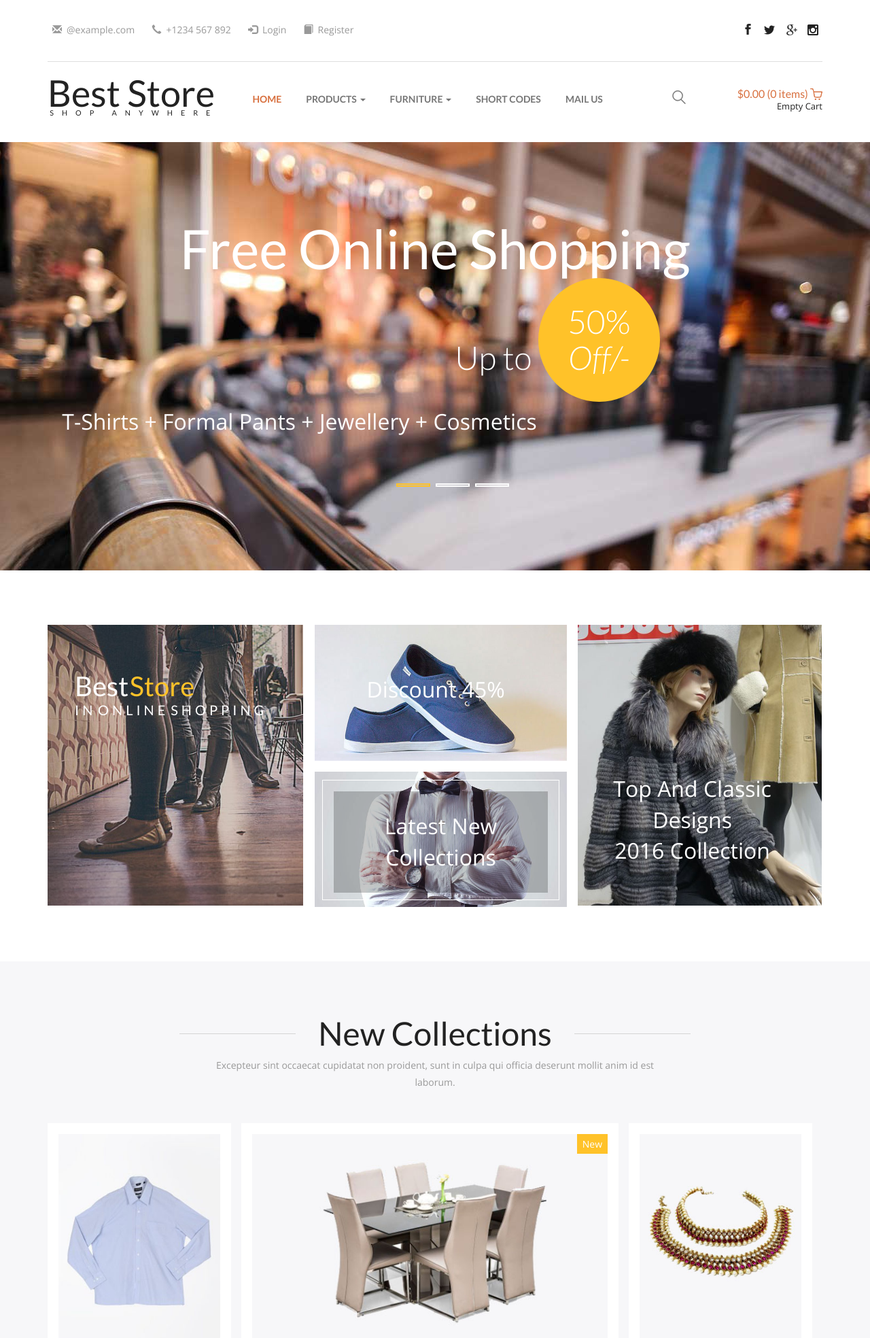
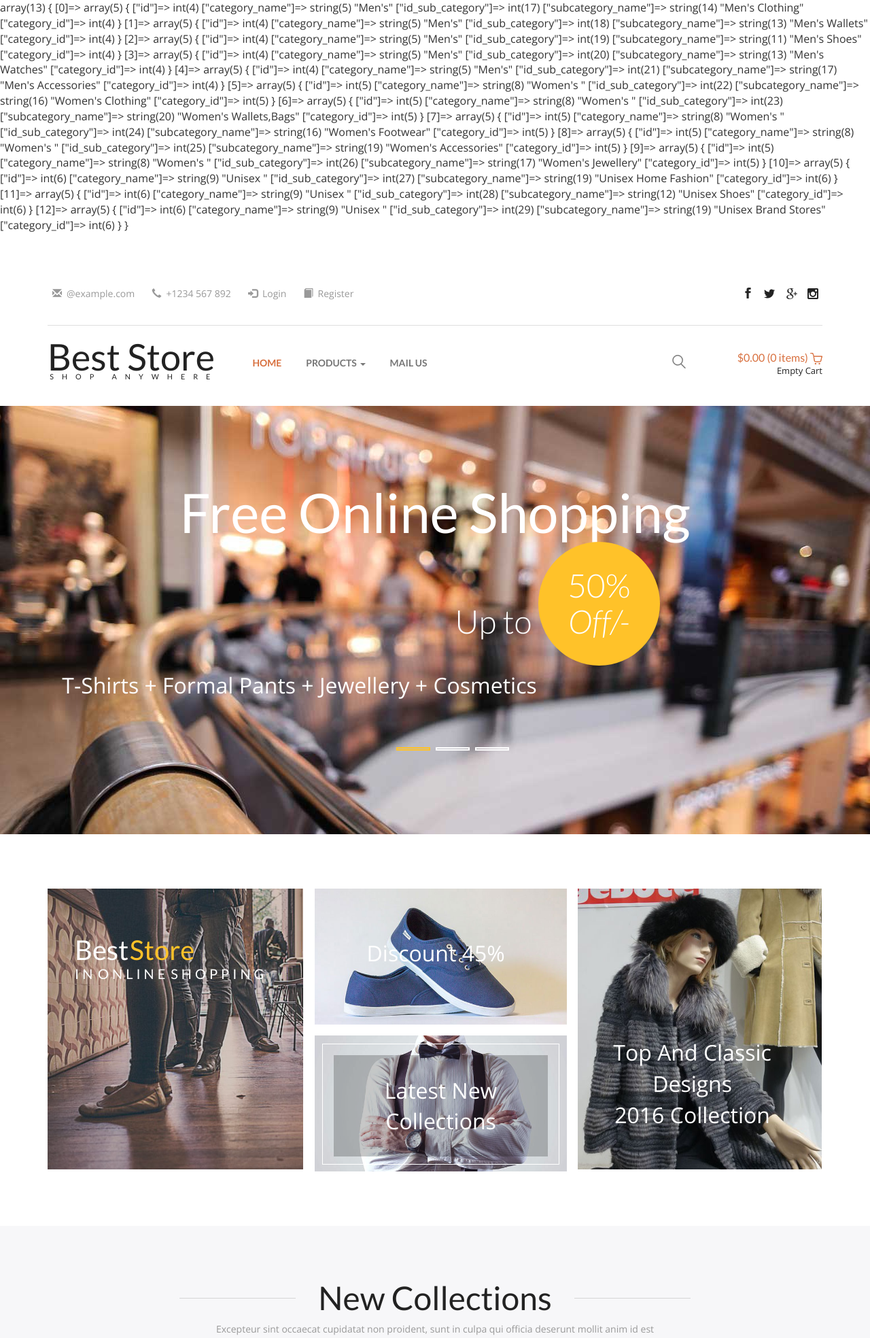
Before and after one commit to PedjaHC/Treci-pokusaj, a PHP site: page /routes.php in a window 1280 px wide. Shown: the top 1968 px of the page at 68% size. Run offline with PHP 8.4, Linux system fonts and the light colour scheme; data comes from the database, SQL or seed files in the repository.

Commit message:
evo i mene

```diff
--- a/controller/Controller.php
+++ b/controller/Controller.php
@@ -13,6 +13,9 @@ class Controller{
 
 
 	public function index(){
+		$dao=new DAO();
+		$categories=$dao->getCategoriesAndSubcategories();
+		var_dump($categories);
 		include 'index.php';
 	}
 
@@ -110,7 +113,7 @@ class Controller{
 		$email=isset($_POST['email'])?$_POST['email']:"";
     	$password=isset($_POST['password'])?$_POST['password']:"";
         $user=isset($user)?$user:"";
-
+        $errors=array();
         if(!isset($email)){
              $errors['email']='Email is required';
         }else{
@@ -139,6 +142,9 @@ class Controller{
 				session_start();
 			}
 			$_SESSION['user']=serialize($user);
+				$dao=new DAO();
+			 $categories=$dao->getCategoriesAndSubcategories();
+			 //var_dump($categories);
           	include 'index.php';
         }else{
             $msg='You are not logedin';
@@ -155,7 +161,13 @@ class Controller{
 		session_destroy();
 		include 'login.php';
 	}
-
+  public function showProducts(){
+		 $subId=isset($_GET['id_sub_category'])?$_GET['id_sub_category']:"";
+		 //var_dump($subId);
+		 $dao=new DAO();
+		 $productsBySubId=$dao->getProductsBySubcategoryId($subId);
+		 include 'products.php';
+	}
 
 
 }
--- a/model/DAO.php
+++ b/model/DAO.php
@@ -11,8 +11,8 @@ class DAO{
 	private $GET_SEX ="SELECT * FROM sex";
 	private $INSERT_USER ="INSERT INTO users (first_name, last_name, email, password) VALUES (?,?,?,?)";
 	private $GET_USER_BY_EMAIL ="SELECT * FROM users WHERE email=?";
-
-
+	private $GET_CATEGORIES_AND_SUBCATEGORIES="SELECT category.*,subcategory.* FROM category JOIN subcategory ON subcategory.category_id=category.id";
+  private $GET_PRODUCTS_BY_SUBCATEGORY_ID="SELECT * FROM `products` WHERE subcategory_id=?";
 
 
 
@@ -29,6 +29,27 @@ class DAO{
 
 	}
 
+	public function getCategoriesAndSubcategories(){
+
+		$statement =$this->db->prepare($this->GET_CATEGORIES_AND_SUBCATEGORIES);
+
+		$statement->execute();
+
+		$result=$statement->fetchAll();
+		return $result;
+
+	}
+
+	public function getProductsBySubcategoryId($subId) {
+
+		$statement = $this->db->prepare($this->GET_PRODUCTS_BY_SUBCATEGORY_ID);
+		$statement->bindValue(1, $subId);
+
+		$statement->execute();
+
+		$result=$statement->fetchAll();
+		return $result;
+	}
 
 	public function getProdutcs(){
 
--- a/view/index.php
+++ b/view/index.php
@@ -9,6 +9,29 @@ if(isset($_SESSION['time']) && time()- $_SESSION['time']>900){
 }else{
 	$_SESSION['time'] = time();
 }
+$categories=isset($categories)?$categories:array();
+//var_dump($categories);
+
+$noviNiz = array();
+
+foreach($categories as $key => $item)
+{
+   $noviNiz[$item['category_name']][$key]['id_sub_category']=$item['id_sub_category'];
+   $noviNiz[$item['category_name']][$key]['subcategory_name']=$item['subcategory_name'];
+   /*
+   $noviNiz[$item['idporudzbine']][$key]['kolicina']=$item['kolicina'];
+   $noviNiz[$item['idporudzbine']][$key]['ukupno']=$item['ukupno'];
+   $noviNiz[$item['idporudzbine']][$key]['vreme']=$item['vreme'];
+   $noviNiz[$item['idporudzbine']][$key]['status']=$item['status'];
+   $noviNiz[$item['idporudzbine']][$key]['ime']=$item['ime'];
+   $noviNiz[$item['idporudzbine']][$key]['adresa']=$item['adresa'];
+   $noviNiz[$item['idporudzbine']][$key]['telefon']=$item['telefon'];
+   */
+}
+
+krsort($noviNiz, SORT_NUMERIC);
+echo"<br><br><br>";
+//var_dump($noviNiz);
 ?>
 <!DOCTYPE html>
 <html>
@@ -54,9 +77,9 @@ Smartphone Compatible web template, free webdesigns for Nokia, Samsung, LG, Sony
 			<div class="header-grid">
 				<div class="header-grid-left animated wow slideInLeft" data-wow-delay=".5s">
 					<ul>
-						<li><i class="glyphicon glyphicon-envelope" aria-hidden="true"></i><a href="">@example.com</a></li>
+						<li><i class="glyphicon glyphicon-envelope" aria-hidden="true"></i><a href="mailto:info@example.com">@example.com</a></li>
 						<li><i class="glyphicon glyphicon-earphone" aria-hidden="true"></i>+1234 567 892</li>
-						<li><i class="glyphicon glyphicon-log-in" aria-hidden="true"></i><a href="routes.php?page=showrlogin">Login</a></li>
+						<li><i class="glyphicon glyphicon-log-in" aria-hidden="true"></i><a href="routes.php?page=showlogin">Login</a></li>
 						<li><i class="glyphicon glyphicon-book" aria-hidden="true"></i><a href="routes.php?page=showregister">Register</a></li>
 					</ul>
 				</div>
@@ -72,7 +95,7 @@ Smartphone Compatible web template, free webdesigns for Nokia, Samsung, LG, Sony
 			</div>
 			<div class="logo-nav">
 				<div class="logo-nav-left animated wow zoomIn" data-wow-delay=".5s">
-					<h1><a href="routes.php?page=index">Best Store <span>Shop anywhere</span></a></h1>
+					<h1><a href="routes.php?page=index">Best Store<span>Shop anywhere</span></a></h1>
 				</div>
 				<div class="logo-nav-left1">
 					<nav class="navbar navbar-default">
@@ -87,87 +110,35 @@ Smartphone Compatible web template, free webdesigns for Nokia, Samsung, LG, Sony
 					</div>
 					<div class="collapse navbar-collapse" id="bs-megadropdown-tabs">
 						<ul class="nav navbar-nav">
-							<li class="active"><a href="index.html" class="act">Home</a></li>
+							<li class="active"><a href="#" class="act">Home</a></li>
 							<!-- Mega Menu -->
 							<li class="dropdown">
 								<a href="#" class="dropdown-toggle" data-toggle="dropdown">Products <b class="caret"></b></a>
-								<ul class="dropdown-menu multi-column columns-3">
-									<div class="row">
-										<div class="col-sm-4">
-											<ul class="multi-column-dropdown">
-												<h6>Men's Wear</h6>
-												<li><a href="products.html">Clothing</a></li>
-												<li><a href="products.html">Wallets</a></li>
-												<li><a href="products.html">Shoes</a></li>
-												<li><a href="products.html">Watches</a></li>
-												<li><a href="products.html">Accessories</a></li>
+								<ul class="dropdown-menu multi-column columns-2 text-center">
+									<div class="row text-center" style="margin-left:60px;width:180px;">
+										<div class="col-md-4 text-center">
+											<ul class="multi-column-dropdown" align="center">
+                        <?php foreach ($noviNiz as $key=>$value) {
+
+                           ?>
+                           <h6><?php echo $key; ?></h6>
+                          <?php
+                             foreach ($value as  $one) {
+                          ?>
+                          <li><a href="routes.php?page=showProducts&id_sub_category=<?php echo $one['id_sub_category']; ?>"><?php echo $one['subcategory_name']; ?></a></li>
+                       <?php }
+                          }
+                       ?>
+
 											</ul>
 										</div>
-										<div class="col-sm-4">
-											<ul class="multi-column-dropdown">
-												<h6>Women's Wear</h6>
-												<li><a href="products.html">Clothing</a></li>
-												<li><a href="products.html">Wallets,Bags</a></li>
-												<li><a href="products.html">Footwear</a></li>
-												<li><a href="products.html">Watches</a></li>
-												<li><a href="products.html">Accessories</a></li>
-												<li><a href="products.html">Jewellery</a></li>
-												<li><a href="products.html">Beauty & Grooming</a></li>
-											</ul>
-										</div>
-										<div class="col-sm-4">
-											<ul class="multi-column-dropdown">
-												<h6>Kid's Wear</h6>
-												<li><a href="products.html">Kids Home Fashion</a></li>
-												<li><a href="products.html">Boy's Clothing</a></li>
-												<li><a href="products.html">Girl's Clothing</a></li>
-												<li><a href="products.html">Shoes</a></li>
-												<li><a href="products.html">Brand Stores</a></li>
-											</ul>
-										</div>
+
 										<div class="clearfix"></div>
 									</div>
 								</ul>
 							</li>
-							<li class="dropdown">
-								<a href="#" class="dropdown-toggle" data-toggle="dropdown">Furniture <b class="caret"></b></a>
-								<ul class="dropdown-menu multi-column columns-3">
-									<div class="row">
-										<div class="col-sm-4">
-											<ul class="multi-column-dropdown">
-												<h6>Home Collection</h6>
-												<li><a href="furniture.html">Cookware</a></li>
-												<li><a href="furniture.html">Sofas</a></li>
-												<li><a href="furniture.html">Dining Tables</a></li>
-												<li><a href="furniture.html">Shoe Racks</a></li>
-												<li><a href="furniture.html">Home Decor</a></li>
-											</ul>
-										</div>
-										<div class="col-sm-4">
-											<ul class="multi-column-dropdown">
-												<h6>Office Collection</h6>
-												<li><a href="furniture.html">Carpets</a></li>
-												<li><a href="furniture.html">Tables</a></li>
-												<li><a href="furniture.html">Sofas</a></li>
-												<li><a href="furniture.html">Shoe Racks</a></li>
-												<li><a href="furniture.html">Sockets</a></li>
-												<li><a href="furniture.html">Electrical Machines</a></li>
-											</ul>
-										</div>
-										<div class="col-sm-4">
-											<ul class="multi-column-dropdown">
-												<h6>Decorations</h6>
-												<li><a href="furniture.html">Toys</a></li>
-												<li><a href="furniture.html">Wall Clock</a></li>
-												<li><a href="furniture.html">Lighting</a></li>
-												<li><a href="furniture.html">Top Brands</a></li>
-											</ul>
-										</div>
-										<div class="clearfix"></div>
-									</div>
-								</ul>
-							</li>
-							<li><a href="short-codes.html">Short Codes</a></li>
+
+
 							<li><a href="mail.html">Mail Us</a></li>
 						</ul>
 					</div>
--- a/view/routes.php
+++ b/view/routes.php
@@ -43,6 +43,9 @@ switch ($page){
 	case 'login':
 		$controller->login();
 	break;
+  case 'showProducts':
+		$controller->showProducts();
+	break;
 
 	/*case '_____':
 		$controller->____();
```
Also changed, not shown: MySQL BAZA/hardcodeone.sql (+96 -25 lines), view/products.php (+9 -1 lines).
